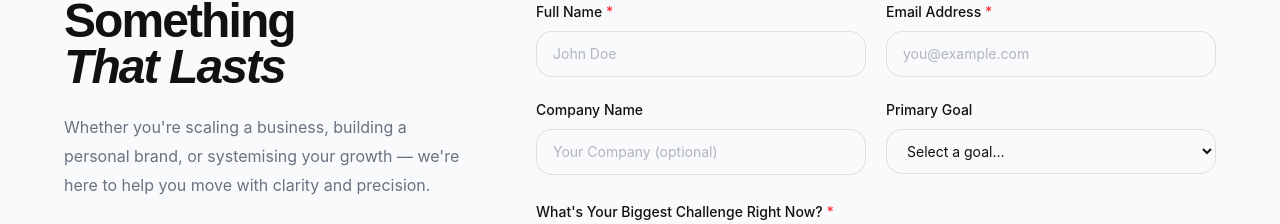
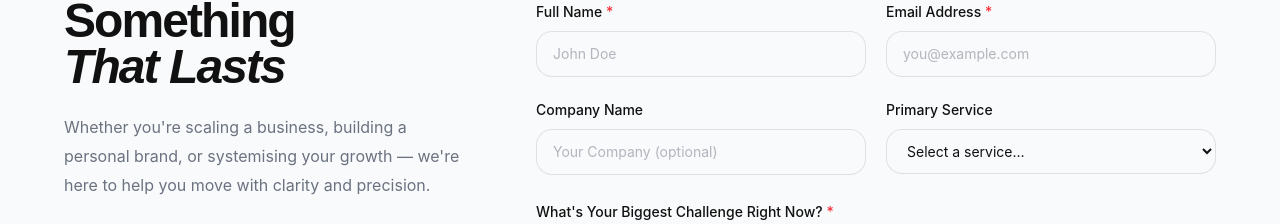
Before and after one commit to Socieas/socieas, a Next.js app: page /contact in a window 1280 px wide. Shown: the part 209-433 px from the top of the page. Built offline with nearby package versions, Linux system fonts and the light colour scheme; no server answers.

Commit message:
Fix contact form: rename 'Primary Goal' to 'Primary Service' and fix dropdown placeholder

```diff
--- a/app/contact/page.tsx
+++ b/app/contact/page.tsx
@@ -254,10 +254,10 @@ function FormPanel() {
 
           <div>
             <label className="text-sm font-medium text-foreground">
-              Primary Goal
+              Primary Service
             </label>
             <select name="service" className={inputCls}>
-              <option value="">Select a goal…</option>
+              <option value="">Select a service…</option>
               <option>Personal Branding</option>
               <option>CRM Implementation</option>
               <option>SEO Optimization</option>
```
